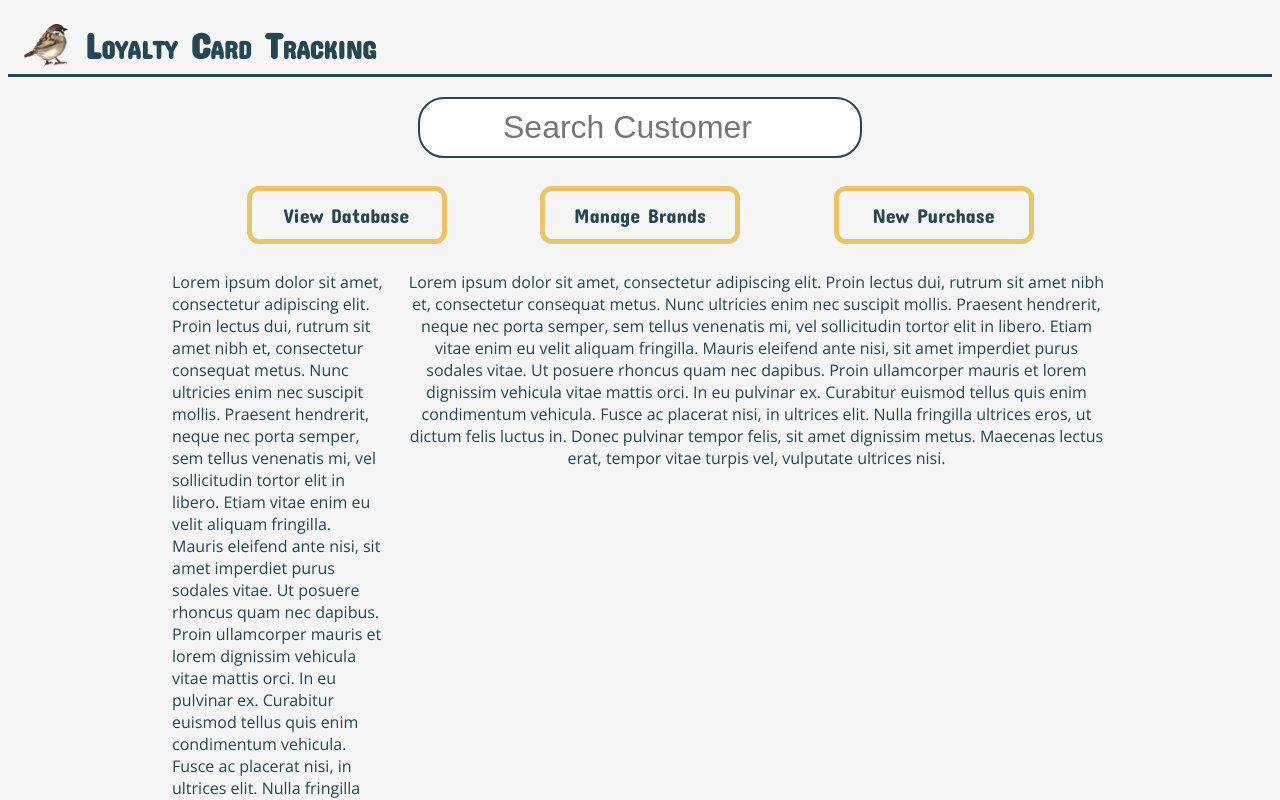
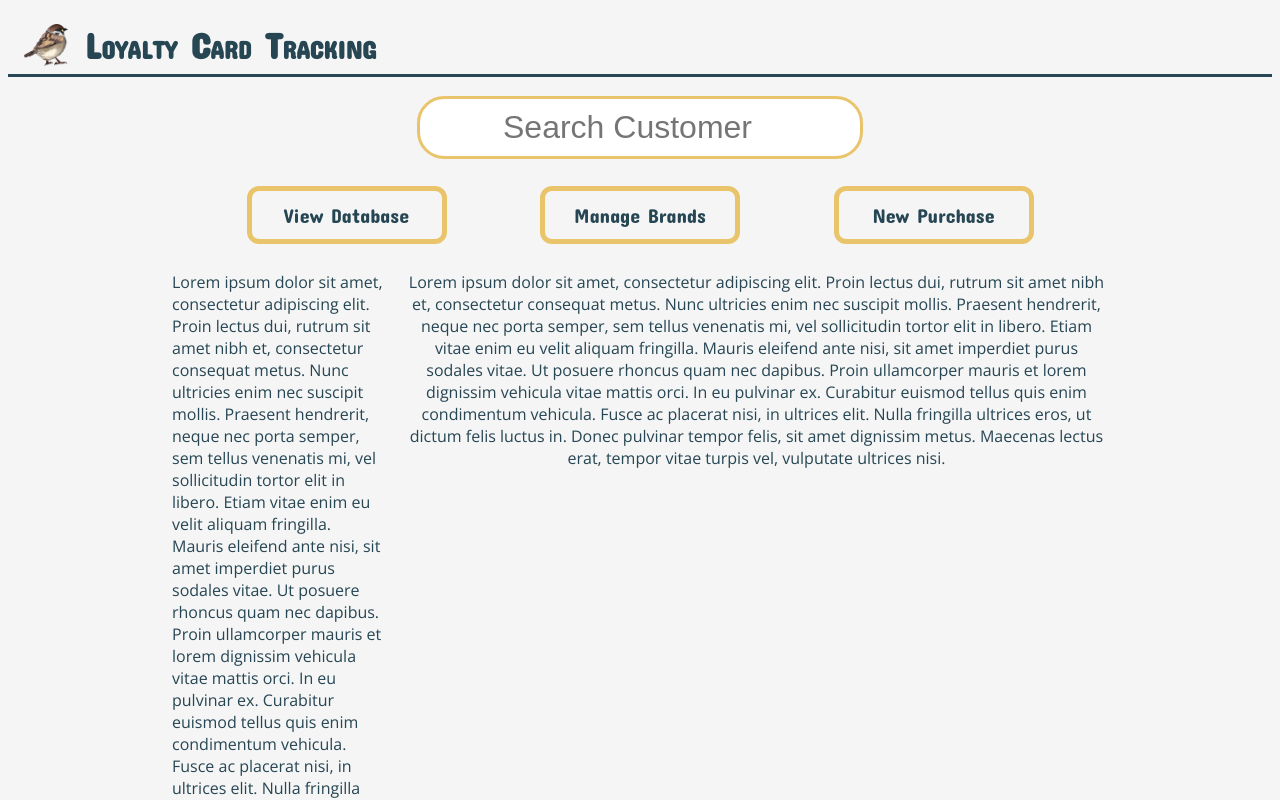
Before and after one commit to sam-taiff/pet-food-loyalty-tracker, a React (Vite) app: page / in a window 1280 px wide. Shown: the top 800 px of the page. Built offline with nearby package versions, Linux system fonts and the light colour scheme; a web font is replaced by a local one.

Commit message:
switched colors

```diff
--- a/src/master.css
+++ b/src/master.css
@@ -72,10 +72,11 @@ a {
   padding:0.5rem;
   text-align: center;
   margin: 8pt 0pt;
+  outline: 2px solid var(--charcoal);
 }
 
 #search-input:focus {
-  outline: 2px solid var(--charcoal);
+  outline: 3px solid var(--saffron);
 }
 
 /*Horizontal Menu Display*/
```
